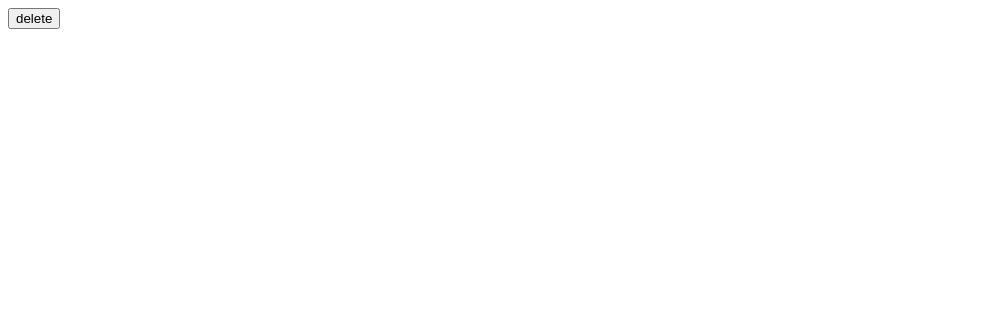
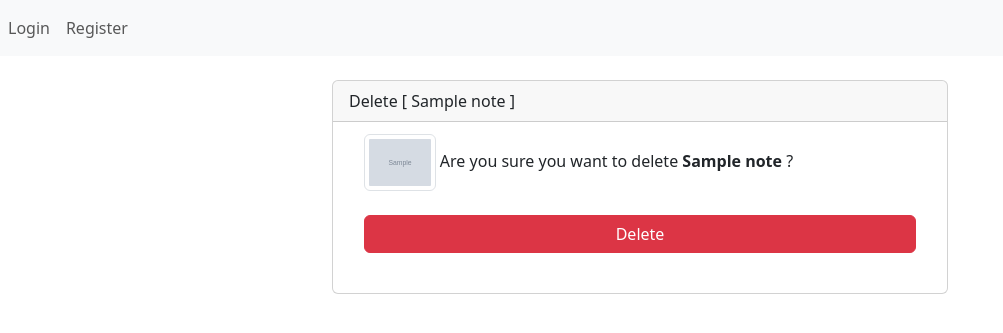
Before and after one commit to bagheriAlmas/djang-pdf-generator, a Django app: page /note/1/delete/ in a window 1280 px wide. Before the commit the part shown is almost empty. Shown: the top 333 px of the page, without its empty margins (0-1003 px from the left). Run offline with Django 4.2, Linux system fonts and the light colour scheme; tables that the repository leaves empty hold one stand-in row (values such as "Sample post"); grey boxes marked "Sample" are stand-in pictures; some libraries are stand-ins or nearby versions.

Commit message:
Create delete_note.html to Allow Users that Delete own notes

```diff
--- a/templates/notes/delete_note.html
+++ b/templates/notes/delete_note.html
@@ -1,5 +1,30 @@
-<form method="post">
-    {% csrf_token %}
-    {{ form.as_p }}
-    <button type="submit">delete</button>
-</form>
+{% include 'base.html' %}
+
+<div class="container w-50">
+    <div class="card mt-4">
+        <div class="card-header">
+            Delete [ {{ object.title | truncatewords:5 }} ]
+        </div>
+        <div class="card-body" style="padding: 2% 5% 0 5%">
+            <form method="post" enctype="multipart/form-data">
+                {% csrf_token %}
+                <!-- Title input -->
+                <div class="form-outline mb-4">
+                    <img class="img-thumbnail" style="max-width: 72px; max-height: 72px" src="{{ object.thumbnail.url }}" alt="{{ object.title }}">
+                    <label class="form-label" for="id_title">Are you sure you want to delete <b>{{ object.title }}</b> ?</label>
+                </div>
+
+                <!-- Submit button -->
+                <button type="submit" class="btn btn-danger btn-block mb-4 w-100">Delete</button>
+
+            </form>
+            {% if form.non_field_errors %}
+                <div class="alert alert-danger">
+                    {% for error in form.non_field_errors %}
+                        {{ error }}
+                    {% endfor %}
+                </div>
+            {% endif %}
+        </div>
+    </div>
+</div>
```
